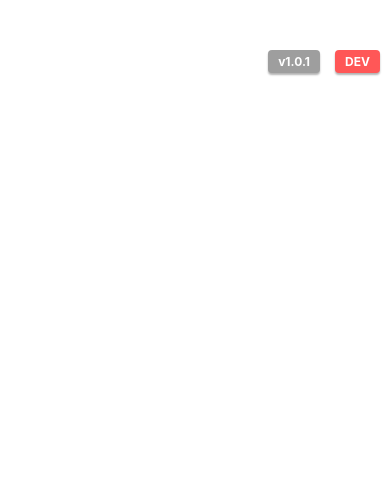
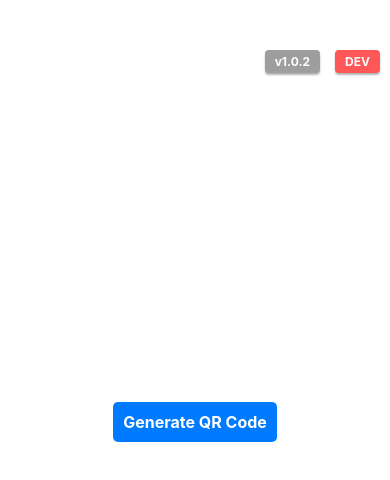
Before and after one commit to mjohnson139/VibeCoding, a React Native app in the folder MVP/: screen / in a window 390 px wide. Shown: the top 480 px of the page. Built offline with nearby package versions, Linux system fonts and the light colour scheme.

Commit message:
Version 1.0.2: Added QR code generation feature and resolved IP fetching issue

```diff
--- a/MVP/App.tsx
+++ b/MVP/App.tsx
@@ -4,9 +4,11 @@ import Constants from 'expo-constants';
 import EnvironmentIndicator from './src/components/EnvironmentIndicator';
 import BuildNotesComponent from './src/components/BuildNotesComponent';
 import { environmentService } from './src/config/environments';
+import QRCodeGenerator from './src/components/QRCodeGenerator';
 
 export default function App() {
   const [notesVisible, setNotesVisible] = useState(false);
+  const [showQRCode, setShowQRCode] = useState(false);
   // Updated way to access the version in newer Expo SDK
   const appVersion = Constants.expoConfig?.version || '1.0.1'; // Default to latest version if unavailable
   const [environment, setEnvironment] = useState(environmentService.getEnvironment());
@@ -46,6 +48,17 @@ export default function App() {
         isVisible={notesVisible}
         onClose={() => setNotesVisible(false)}
       />
+
+      {showQRCode ? (
+        <QRCodeGenerator />
+      ) : (
+        <TouchableOpacity
+          style={styles.qrButton}
+          onPress={() => setShowQRCode(true)}
+        >
+          <Text style={styles.qrButtonText}>Generate QR Code</Text>
+        </TouchableOpacity>
+      )}
     </View>
   );
 }
@@ -154,4 +167,14 @@ const styles = StyleSheet.create({
     fontSize: 12,
     flex: 1,
   },
+  qrButton: {
+    padding: 10,
+    backgroundColor: '#007bff',
+    borderRadius: 5,
+  },
+  qrButtonText: {
+    color: '#fff',
+    fontSize: 16,
+    fontWeight: 'bold',
+  },
 });
--- a/MVP/app.json
+++ b/MVP/app.json
@@ -2,7 +2,7 @@
   "expo": {
     "name": "Spitball",
     "slug": "spitball",
-    "version": "1.0.1",
+    "version": "1.0.2",
     "orientation": "portrait",
     "icon": "./assets/spitball-icon.png",
     "userInterfaceStyle": "light",
@@ -14,14 +14,14 @@
     },
     "ios": {
       "supportsTablet": true,
-      "buildNumber": "20250405.1"
+      "buildNumber": "20250405.2"
     },
     "android": {
       "adaptiveIcon": {
         "foregroundImage": "./assets/spitball-icon.png",
         "backgroundColor": "#ffffff"
       },
-      "versionCode": 20250405001
+      "versionCode": 20250405002
     },
     "web": {
       "favicon": "./assets/favicon.png"
--- a/MVP/package.json
+++ b/MVP/package.json
@@ -16,10 +16,12 @@
     "expo-barcode-scanner": "^13.0.1",
     "expo-file-system": "^18.0.12",
     "expo-gl": "^15.0.5",
+    "expo-network": "^7.0.5",
     "expo-sensors": "~14.0.2",
     "expo-status-bar": "~2.0.1",
     "react": "18.3.1",
     "react-native": "0.76.9",
+    "react-native-network-info": "^5.2.1",
     "react-native-qrcode-svg": "^6.3.15",
     "three": "^0.159.0"
   },
--- /dev/null
+++ b/MVP/src/components/QRCodeGenerator.tsx
@@ -0,0 +1,63 @@
+import React, { useState, useEffect } from 'react';
+import { View, Text, StyleSheet } from 'react-native';
+import QRCode from 'react-native-qrcode-svg';
+import * as Network from 'expo-network';
+
+const QRCodeGenerator = () => {
+  const [localIP, setLocalIP] = useState('');
+  const [port] = useState('8080'); // Default port for WebSocket server
+
+  useEffect(() => {
+    // Fetch the local IP address using expo-network
+    console.log('Fetching local IP address...');
+    Network.getIpAddressAsync()
+      .then(ip => {
+        console.log('Local IP fetched:', ip);
+        setLocalIP(ip);
+      })
+      .catch(error => {
+        console.error('Error fetching local IP:', error);
+      });
+  }, []);
+
+  const qrValue = localIP ? `${localIP}:${port}` : 'Loading...';
+
+  return (
+    <View style={styles.container}>
+      {localIP ? (
+        <>
+          <Text style={styles.label}>Scan this QR code to connect:</Text>
+          <QRCode value={qrValue} size={200} />
+          <Text style={styles.info}>IP: {localIP}</Text>
+          <Text style={styles.info}>Port: {port}</Text>
+        </>
+      ) : (
+        <Text style={styles.loading}>Fetching local IP...</Text>
+      )}
+    </View>
+  );
+};
+
+const styles = StyleSheet.create({
+  container: {
+    flex: 1,
+    justifyContent: 'center',
+    alignItems: 'center',
+    backgroundColor: '#fff',
+  },
+  label: {
+    fontSize: 16,
+    marginBottom: 10,
+    fontWeight: 'bold',
+  },
+  info: {
+    fontSize: 14,
+    marginTop: 5,
+  },
+  loading: {
+    fontSize: 16,
+    fontStyle: 'italic',
+  },
+});
+
+export default QRCodeGenerator;
```
Also changed, not shown: 2 other files (tests, documents, lock files or other folders).
